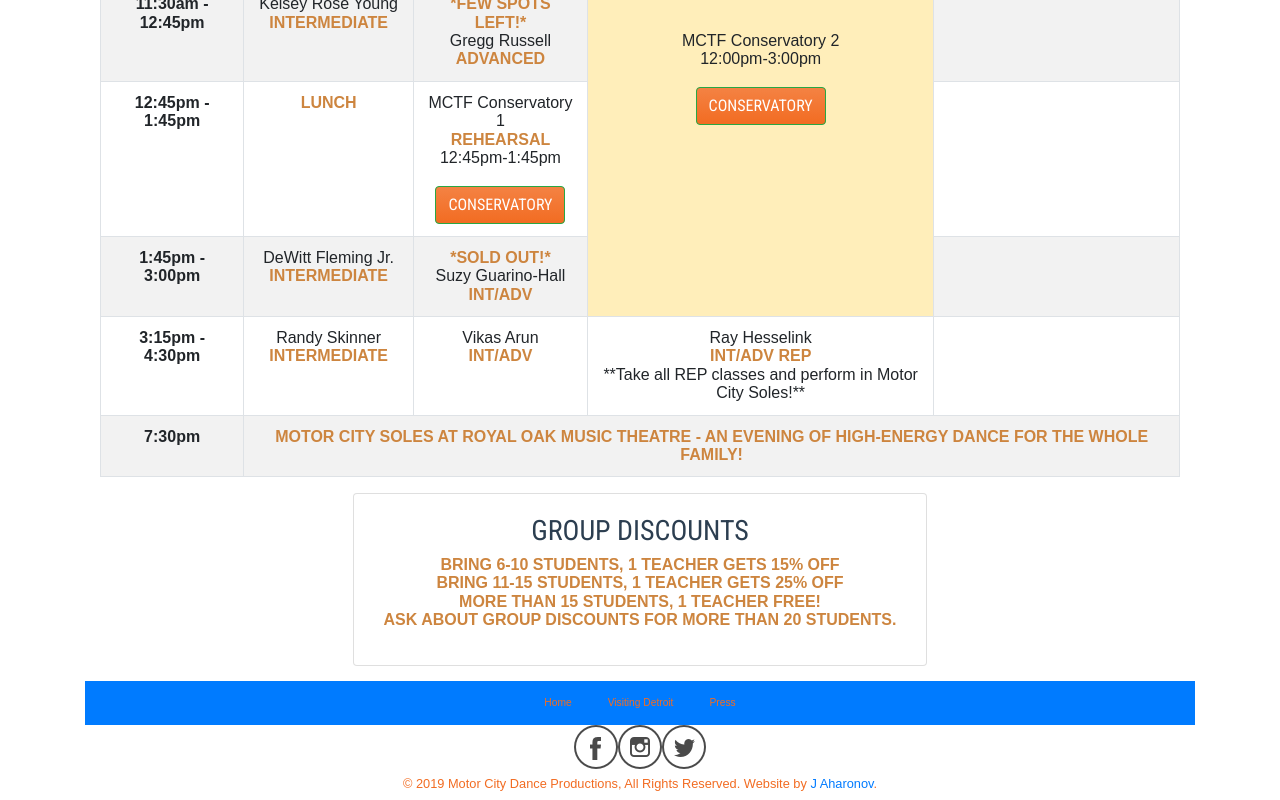
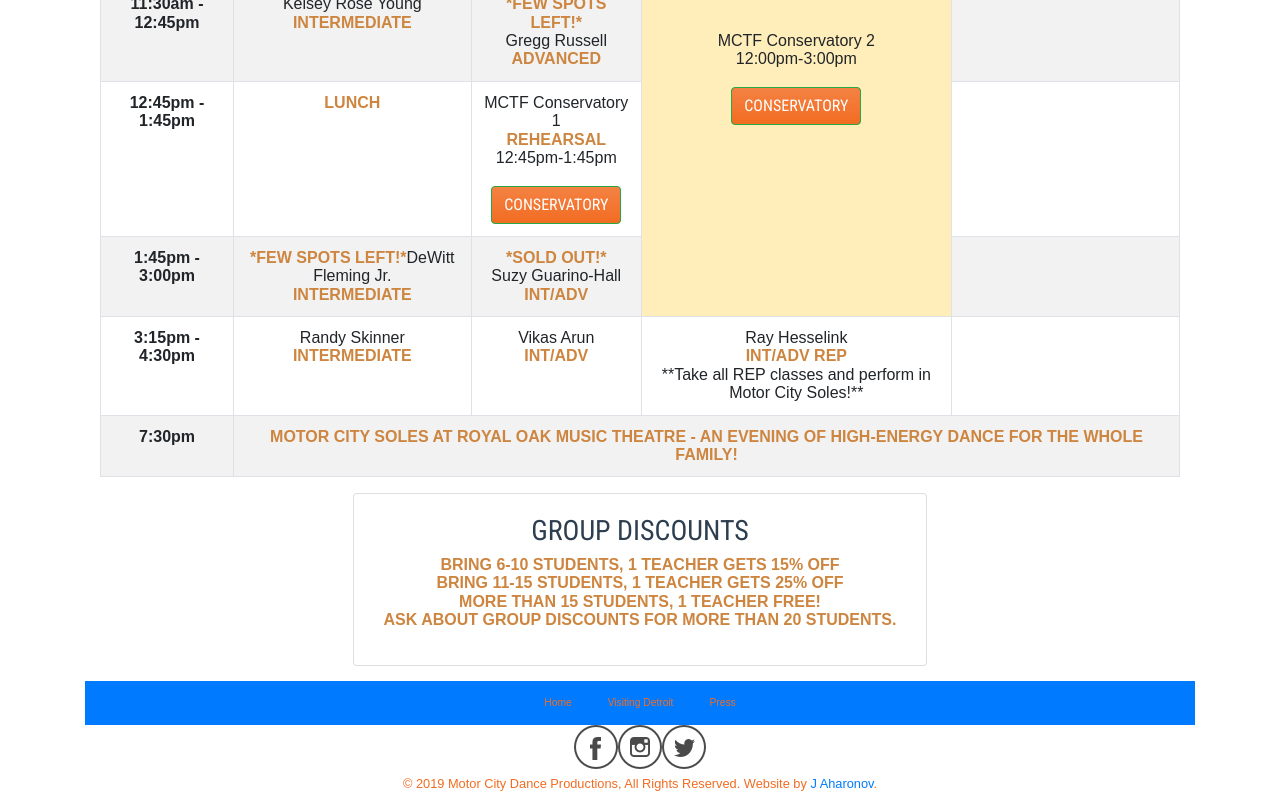
Before and after one commit to jaharonov/new-motor-city-tap-fest, a Vue app: page /#/schedreg in a window 1280 px wide. Shown: the part 3949-4749 px from the top of the page. Built offline with nearby package versions, Linux system fonts and the light colour scheme; a web font is replaced by a local one.

Commit message:
dewitt few spots

```diff
--- a/src/components/SchedReg.vue
+++ b/src/components/SchedReg.vue
@@ -713,7 +713,7 @@
     </tr>
     <tr>
       <th scope="row">1:45pm - 3:00pm</th>
-      <td>DeWitt Fleming Jr.<br/> <strong>Intermediate</strong> </td>
+      <td><strong>*FEW SPOTS LEFT!*</strong>DeWitt Fleming Jr.<br/> <strong>Intermediate</strong> </td>
       <td><strong>*SOLD OUT!*</strong><br/>Suzy Guarino-Hall<br/><strong>Int/Adv</strong> </td>
       <td></td>
     </tr>
```
